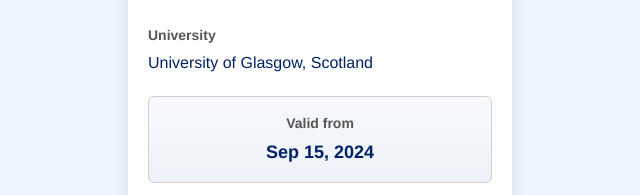
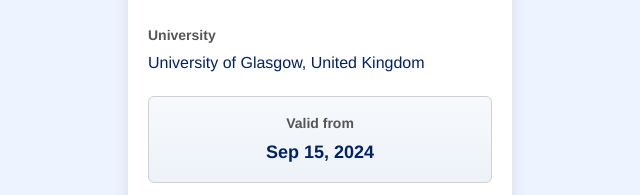
Before and after one commit to businessab65-svg/ab, a plain HTML site: page index.html in a window 1280 px wide. Shown: the part 754-949 px from the top of the page, 320-960 px from the left. Drawn offline with Linux system fonts and the light colour scheme.

Commit message:
Update index.html

```diff
--- a/index.html
+++ b/index.html
@@ -555,7 +555,7 @@
                     </div>
                     <div class="info-item">
                         <span class="info-label">University</span>
-                        <span class="info-value">University of Glasgow, Scotland</span>
+                        <span class="info-value">University of Glasgow, United Kingdom</span>
                     </div>
                 </div>
 
```
